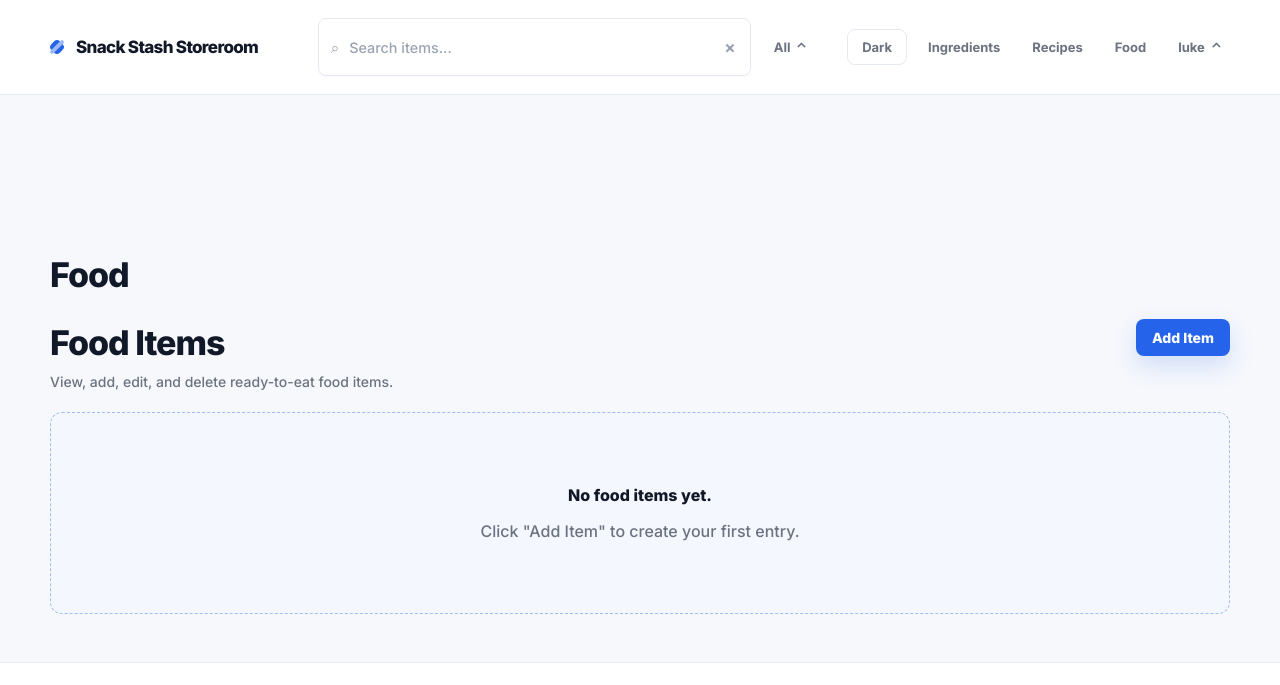
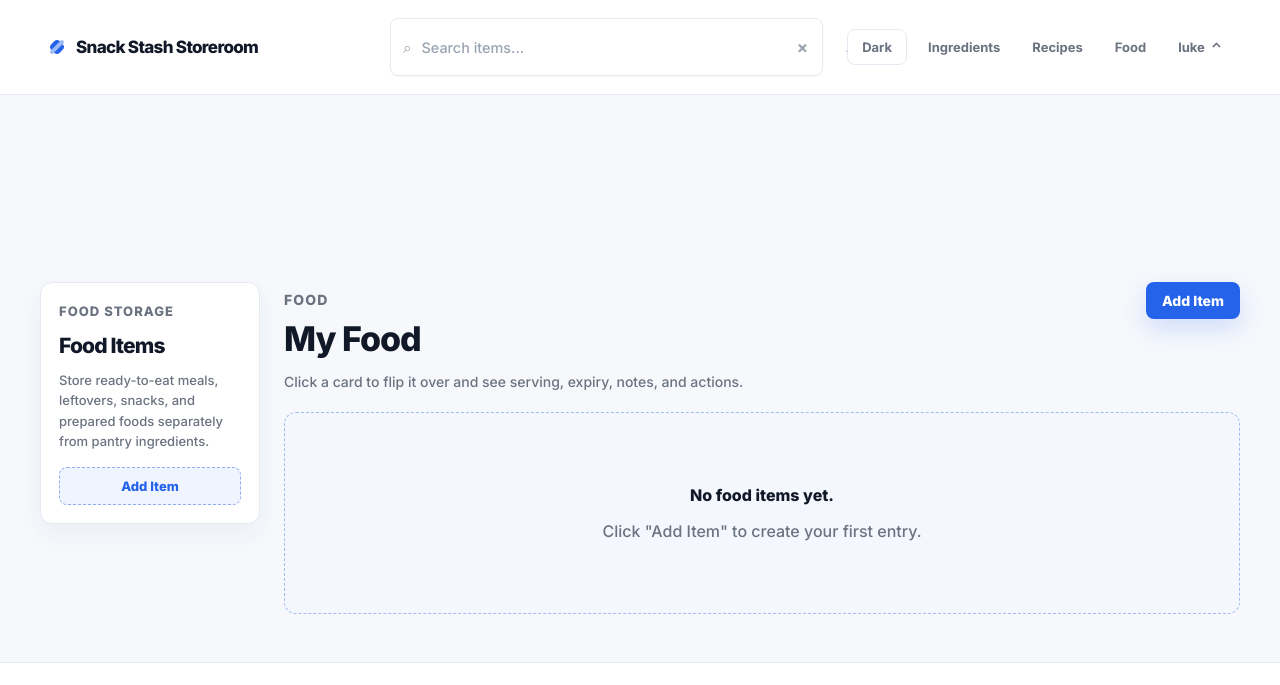
Before and after one commit to snowfluk3/ACIT-2911, a Flask app: page /food/page in a window 1280 px wide. Shown: the top 685 px of the page. Run offline with Flask 3, Linux system fonts and the light colour scheme; a user stored in the database is signed in; data comes from the database, SQL or seed files in the repository; both versions use the stored data as it was after the commit; some libraries are stand-ins or nearby versions.

Commit message:
Added pages recipes and food to match ingredients page.

```diff
--- a/app/models/model.py
+++ b/app/models/model.py
@@ -128,3 +128,4 @@ def init_db():
         db.create_tables([Ingredient, Food, Recipe, RecipeIngredient, RecipeMissingIngredient, RecipeInstruction, User])
         _ensure_column("ingredients", "emoji", "emoji TEXT NOT NULL DEFAULT '🥫'")
         _ensure_column("food", "emoji", "emoji TEXT NOT NULL DEFAULT '🍽️'")
+        _ensure_column("food", "food_type", "food_type TEXT NOT NULL DEFAULT 'ready_to_eat'")
--- a/app/routes/food.py
+++ b/app/routes/food.py
@@ -1,5 +1,5 @@
 from datetime import date, timedelta
-from flask import Blueprint, jsonify, render_template, request
+from flask import Blueprint, jsonify, redirect, render_template, request, url_for
 from flask_login import current_user, login_required
 from ..models.model import Food
 
@@ -70,6 +70,9 @@ def clear_food_form():
 @food_bp.route("", methods=["GET"])
 @login_required
 def list_food():
+    if request.accept_mimetypes.accept_html:
+        return redirect(url_for("food.food_page"))
+
     items = [f.__data__ for f in _user_food()]
     return jsonify(items)
 
--- a/app/routes/ingredients.py
+++ b/app/routes/ingredients.py
@@ -1,5 +1,5 @@
 from datetime import date, timedelta
-from flask import Blueprint, jsonify, request, render_template
+from flask import Blueprint, jsonify, redirect, request, render_template, url_for
 from peewee import fn
 from flask_login import current_user, login_required
 from ..models.model import Ingredient
@@ -77,6 +77,9 @@ def clear_ingredient_form():
 @ingredients_bp.route("", methods=["GET"])
 @login_required
 def list_ingredients():
+    if request.accept_mimetypes.accept_html:
+        return redirect(url_for("templates.dashboard"))
+
     ingredients = [i.__data__ for i in _user_ingredients()]
     return jsonify(ingredients)
 
--- a/app/routes/recipes.py
+++ b/app/routes/recipes.py
@@ -1,6 +1,6 @@
 import threading
 from datetime import date
-from flask import Blueprint, jsonify, render_template, request
+from flask import Blueprint, jsonify, redirect, render_template, request, url_for
 from flask_login import current_user, login_required
 from ..models.model import Recipe, RecipeIngredient, RecipeInstruction, RecipeMissingIngredient, Ingredient
 from ..extensions.recipe import generate_recipes
@@ -120,6 +120,9 @@ def recipes_page():
 @recipe_bp.route("/", methods=["GET"])
 @login_required
 def list_recipes():
+    if request.accept_mimetypes.accept_html:
+        return redirect(url_for("recipes.recipes_page"))
+
     user_id = int(current_user.id)
     return jsonify([r.__data__ for r in Recipe.select().where(Recipe.user_id == user_id)])
 
@@ -136,13 +139,16 @@ def get_recipe(id):
 @recipe_bp.route("/<int:id>", methods=["DELETE"])
 @login_required
 def delete_recipe(id):
-    recipe = Recipe.get_or_none((Recipe.id == id) & (Recipe.user_id == int(current_user.id)))
+    user_id = int(current_user.id)
+    recipe = Recipe.get_or_none((Recipe.id == id) & (Recipe.user_id == user_id))
     if recipe is None:
         return jsonify({"error": f"Recipe {id} not found"}), 404
     RecipeIngredient.delete().where(RecipeIngredient.recipe == recipe).execute()
     RecipeMissingIngredient.delete().where(RecipeMissingIngredient.recipe == recipe).execute()
     RecipeInstruction.delete().where(RecipeInstruction.recipe == recipe).execute()
     recipe.delete_instance()
+    if request.headers.get("HX-Request"):
+        return _render_section(user_id), 200
     return "", 204
 
 
--- a/app/static/styles.css
+++ b/app/static/styles.css
@@ -165,7 +165,7 @@ nav {
     top: 0;
     z-index: 50;
     display: grid;
-    grid-template-columns: auto minmax(300px, 500px) auto;
+    grid-template-columns: minmax(205px, 1fr) minmax(260px, 500px) minmax(205px, 1fr);
     align-items: center;
     gap: 20px;
     width: 100%;
@@ -218,10 +218,15 @@ nav {
 
 .search-bar {
     grid-column: 2;
+    position: relative;
+    z-index: 1;
     width: 100%;
+    max-width: 500px;
+    min-width: 0;
     display: flex;
     align-items: center;
-    margin-left: 3%;
+    justify-self: center;
+    margin-left: 0;
     gap: 12px;
 }
 
@@ -230,7 +235,7 @@ nav {
     align-items: center;
     gap: 8px;
     width: 100%;
-    min-width: 220px;
+    min-width: 0;
     padding: 10px 12px;
     background: var(--surface);
     border: var(--border);
@@ -280,13 +285,21 @@ nav {
 
 .nav-links {
     grid-column: 3;
+    position: relative;
+    z-index: 2;
     display: flex;
     align-items: center;
     justify-content: flex-end;
+    justify-self: end;
     gap: 10px;
+    min-width: max-content;
     margin: 0;
     padding: 0;
     list-style: none;
+}
+
+.nav-links li {
+    flex: 0 0 auto;
 }
 
 .nav-links a,
@@ -731,6 +745,10 @@ body.dark-mode .stats-list span {
 
 .section-header h2 {
     margin: 4px 0 0;
+    color: var(--text);
+    line-height: 1.28;
+    padding-block: 3px;
+    overflow: visible;
 }
 
 .section-header p {
@@ -764,25 +782,39 @@ body.dark-mode .stats-list span {
 
 .pantry-items-grid {
     display: grid;
-    grid-template-columns: repeat(auto-fill, minmax(160px, 1fr));
+    grid-template-columns: repeat(auto-fill, minmax(210px, 1fr));
     gap: 22px;
     align-items: start;
 }
 
 .pantry-card {
+    --card-height: 286px;
+    position: relative;
     min-width: 0;
-    min-height: 286px;
+    height: var(--card-height);
+    min-height: var(--card-height);
     perspective: 1000px;
+}
+
+.pantry-card-toggle {
+    position: absolute;
+    opacity: 0;
+    pointer-events: none;
 }
 
 .pantry-card-inner {
     position: relative;
-    min-height: 286px;
+    width: 100%;
+    height: 100%;
     transition: transform 0.5s cubic-bezier(0.22, 0.61, 0.36, 1);
     transform-style: preserve-3d;
 }
 
 .pantry-card.is-flipped .pantry-card-inner {
+    transform: rotateY(180deg);
+}
+
+.pantry-card-toggle:checked ~ .pantry-card-inner {
     transform: rotateY(180deg);
 }
 
--- a/app/templates/_food_items.html
+++ b/app/templates/_food_items.html
@@ -20,8 +20,9 @@
 
     <article class="pantry-card pantry-card--{{ status_class }}"
       data-search="{{ (emoji ~ ' ' ~ item.name ~ ' ' ~ item_category ~ ' ' ~ item_description ~ ' ' ~ (item.serving_size or '') ~ ' ' ~ item_notes)|lower }}">
+      <input type="checkbox" class="pantry-card-toggle" id="food-card-{{ item.id }}">
       <div class="pantry-card-inner">
-        <button type="button" class="pantry-card-face pantry-card-front" data-card-flip
+        <label class="pantry-card-face pantry-card-front" for="food-card-{{ item.id }}" data-card-flip
           aria-label="View details for {{ item.name }}">
           <span class="pantry-card-media">
             <span class="pantry-item-icon" aria-hidden="true">{{ emoji }}</span>
@@ -35,10 +36,10 @@
             </span>
             <span class="pantry-card-quantity quicksand-regular">{{ item.serving_size or "Not set" }}</span>
           </span>
-        </button>
+        </label>
 
         <div class="pantry-card-face pantry-card-back">
-          <button type="button" class="card-back-button quicksand-regular" data-card-unflip>Back</button>
+          <label for="food-card-{{ item.id }}" class="card-back-button quicksand-regular" data-card-unflip>Back</label>
 
           <p class="dialog-eyebrow quicksand-regular">{{ item_category }}</p>
           <h3 class="elms-sans-regular">{{ emoji }} {{ item.name }}</h3>
--- a/app/templates/food.html
+++ b/app/templates/food.html
@@ -1,18 +1,24 @@
 {% extends "layout.html" %}
 {% block content %}
 
-<main>
-    <section class="introduction">
-        <div>
-            <p class="elms-sans-regular h1">Food</p>
-        </div>
-    </section>
+<main class="dashboard-page">
+    <div class="dashboard-shell">
+        <aside class="dashboard-sidebar">
+            <p class="sidebar-kicker quicksand-regular">Food Storage</p>
+            <h1 class="elms-sans-regular">Food Items</h1>
+            <p class="quicksand-regular">Store ready-to-eat meals, leftovers, snacks, and prepared foods separately from pantry ingredients.</p>
+            <button class="quicksand-regular"
+                hx-get="/food/new"
+                hx-target="#food-form-container"
+                hx-swap="innerHTML">Add Item</button>
+        </aside>
 
-    <section class="pantry-section">
+        <section class="pantry-section dashboard-main">
             <div class="section-header">
                 <div>
-                <h2 class="elms-sans-regular h1">Food Items</h2>
-                <p class="quicksand-regular">View, add, edit, and delete ready-to-eat food items.</p>
+                    <p class="section-kicker quicksand-regular">Food</p>
+                    <h2 class="elms-sans-regular h1">My Food</h2>
+                    <p class="quicksand-regular">Click a card to flip it over and see serving, expiry, notes, and actions.</p>
                 </div>
                 <button class="quicksand-regular"
                     hx-get="/food/new"
@@ -26,6 +32,7 @@
 
             <div id="food-form-container" class="item-form-container"></div>
         </section>
+    </div>
 </main>
 
 {% endblock %}
--- a/app/templates/layout.html
+++ b/app/templates/layout.html
@@ -4,7 +4,7 @@
         <meta charset="UTF-8">
         <meta name="viewport" content="width=device-width, initial-scale=1.0">
         <title>Snack Stash Storeroom</title>
-        <link rel="stylesheet" href="{{ url_for('static', filename='styles.css') }}">
+        <link rel="stylesheet" href="{{ url_for('static', filename='styles.css', v=asset_version) }}">
         <link rel="icon" type="image/x-icon" href="/favicon.ico">
         <!-- Imported Links -->
         <link rel="preconnect" href="https://fonts.googleapis.com">
--- a/database/schema.sql
+++ b/database/schema.sql
@@ -37,6 +37,7 @@ CREATE TABLE food (
     user_id INTEGER NOT NULL,
     name TEXT NOT NULL,
     emoji TEXT NOT NULL DEFAULT '🍽️',
+    food_type TEXT NOT NULL DEFAULT 'ready_to_eat',
     description TEXT,
     serving_size TEXT,
     category TEXT NOT NULL,
```
Also changed, not shown: other parts of app/static/styles.css (+90 -37 lines), app/__init__.py (+7 -0 lines), app/templates/_pantry_items.html (+4 -3 lines), app/templates/_recipes.html (+68 -12 lines), app/templates/_recipes_section.html (+13 -6 lines), app/templates/recipes.html (+11 -10 lines), database/database.db. Lines whose indentation alone changed are shown as unchanged.
